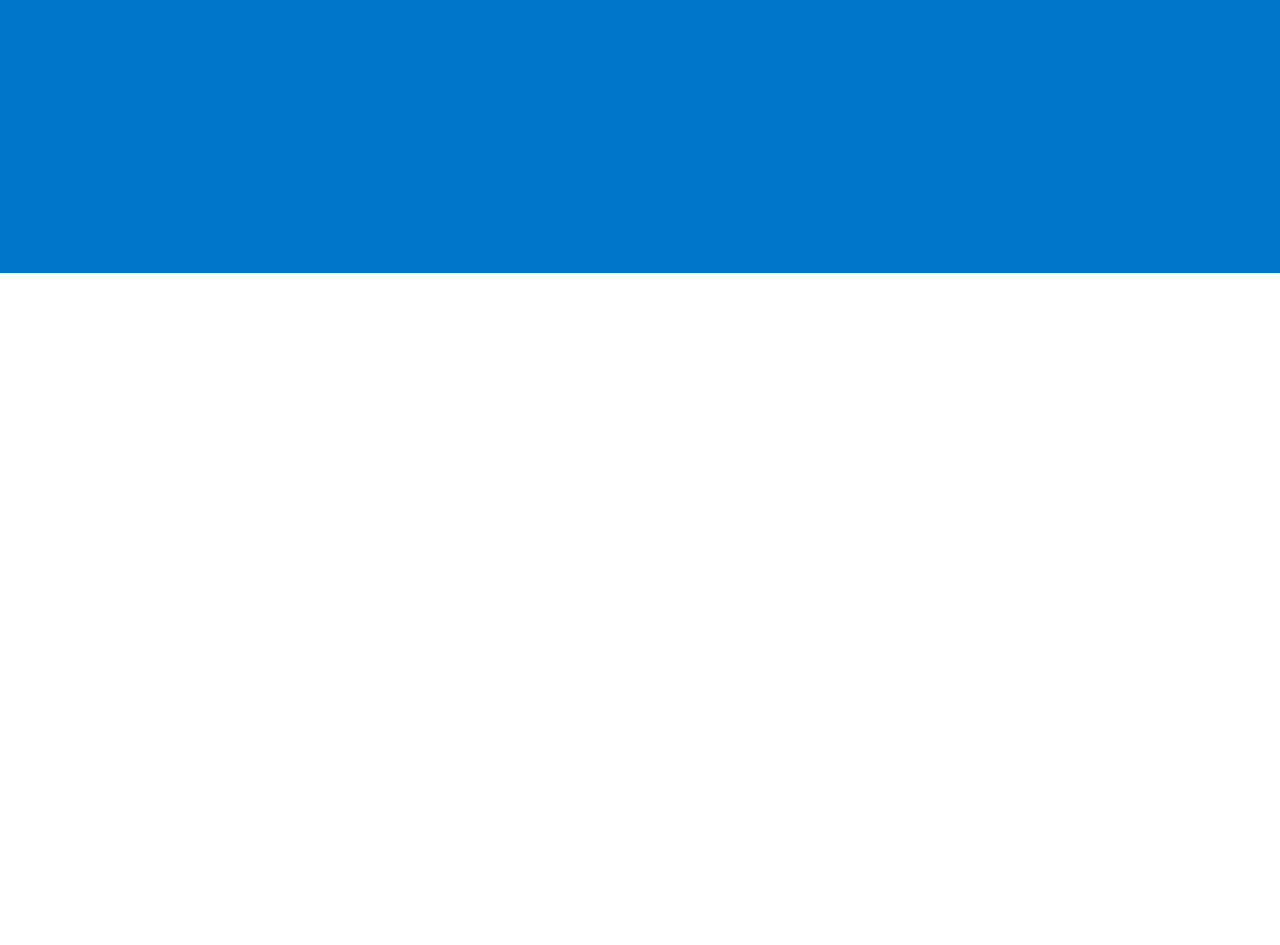
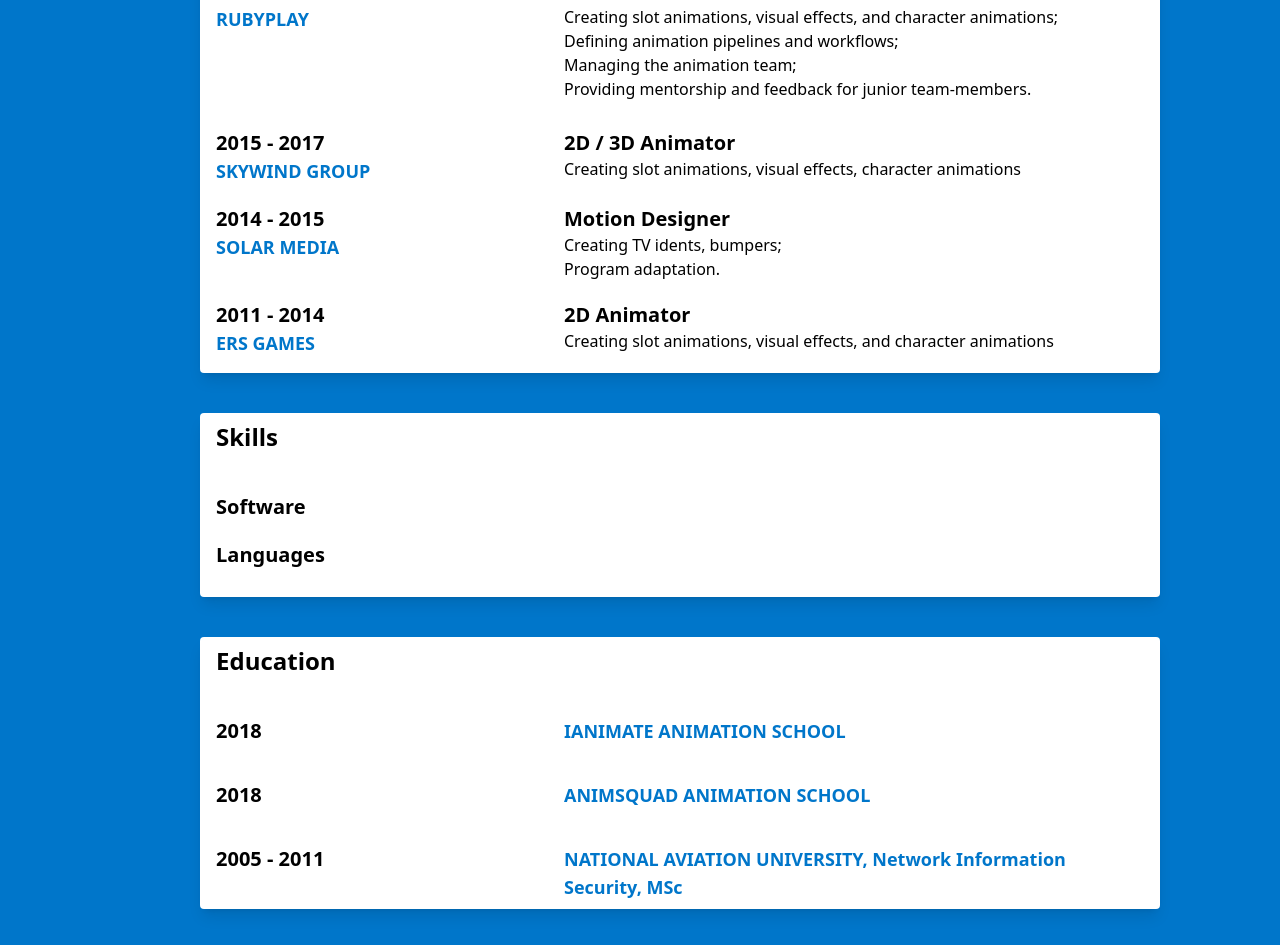
Before and after one commit to AleKoles/animator-cv-portfolio, a React (Create React App) app: page /Resume in a window 1280 px wide. Shown: the part 627-1572 px from the top of the page. Before the commit the page ends 900 px from the top, so only its background shows below. Built offline with nearby package versions, Linux system fonts and the light colour scheme.

Commit message:
feat: added content to resume page

```diff
--- a/src/components/Resume.jsx
+++ b/src/components/Resume.jsx
@@ -2,8 +2,8 @@
 
 const Resume = () => {
   return (
-    <div className="w-full h-screen bg-dark-blue absolute top-[100px]">
-      <h1 className="my-10 py-10 text-white text-4xl font-bold text-center">
+    <div className="w-full h-[2000px] bg-dark-blue absolute top-[100px]">
+      <h1 className="my-10 py-10 text-white text-5xl font-bold text-center">
         Resume
       </h1>
       <div className="flex justify-around items-center">
@@ -15,9 +15,9 @@
         </button>
       </div>
 
-      <div className="bg-white absolute rounded shadow-lg top-[320px] w-11/12 md:w-9/12 left-[16px] sm:left-[40px] md:left-[100px] lg:left-[200px]">
-        <div className="py-2 px-4">
-          <div className="grid grid-rows-14">
+      <div className=" absolute  top-[320px] w-11/12 md:w-9/12 left-[16px] sm:left-[40px] md:left-[100px] lg:left-[200px]">
+        <div className="py-2 px-4 bg-white rounded shadow-lg">
+          <div className="grid grid-rows-6">
             <div className="row">
               <div className="col-span-8  mb-5">
                 <h2 className="text-xl md:text-2xl font-bold">Experience</h2>
@@ -34,7 +34,7 @@
                     target="_blank"
                     rel="noreferrer"
                   >
-                    <h3 className="text-md md:text-lg font-bold uppercase text-dark-blue">
+                    <h3 className="text-md md:text-lg font-bold uppercase text-dark-blue hover:text-light-blue">
                       Apparat Gaming
                     </h3>
                   </a>
@@ -44,10 +44,190 @@
                     3D Animator / Modeller
                   </h2>
                   <p>
+                    Modelling, rigging and skinning characters; <br /> Creating
+                    slot animations, visual effects, and character animations.
+                  </p>
+                </div>
+              </div>
+            </div>
+            <div className="row row-span-2 mt-4">
+              <div className="grid grid-cols-8">
+                <div className="col-span-3">
+                  <h2 className="text-lg md:text-xl font-bold">2017 - 2022</h2>
+                  <a
+                    href="https://rubyplay.com/"
+                    target="_blank"
+                    rel="noreferrer"
+                  >
+                    <h3 className="text-md md:text-lg font-bold uppercase text-dark-blue hover:text-light-blue">
+                      RubyPlay
+                    </h3>
+                  </a>
+                </div>
+                <div className="col-span-5">
+                  <h2 className="text-lg md:text-xl font-bold">
+                    Lead Animator
+                  </h2>
+                  <p>
+                    Creating slot animations, visual effects, and character
+                    animations;
+                    <br />
+                    Defining animation pipelines and workflows;
+                    <br /> Managing the animation team;
+                    <br /> Providing mentorship and feedback for junior
+                    team-members.
+                  </p>
+                </div>
+              </div>
+            </div>
+            <div className="row mt-2">
+              <div className="grid grid-cols-8">
+                <div className="col-span-3">
+                  <h2 className="text-lg md:text-xl font-bold">2015 - 2017</h2>
+                  <a
+                    href="https://www.skywindgroup.com/"
+                    target="_blank"
+                    rel="noreferrer"
+                  >
+                    <h3 className="text-md md:text-lg font-bold uppercase text-dark-blue hover:text-light-blue">
+                      Skywind Group
+                    </h3>
+                  </a>
+                </div>
+                <div className="col-span-5">
+                  <h2 className="text-lg md:text-xl font-bold">
+                    2D / 3D Animator
+                  </h2>
+                  <p>
                     Creating slot animations, visual effects, character
-                    animations; <br /> Modelling, rigging and skinning
-                    characters;
+                    animations
                   </p>
+                </div>
+              </div>
+            </div>
+            <div className="row mt-1">
+              <div className="grid grid-cols-8">
+                <div className="col-span-3">
+                  <h2 className="text-lg md:text-xl font-bold">2014 - 2015</h2>
+                  <a
+                    href="https://solarmedia.biz/?fbclid=IwAR0bXsk68A_TZBF01JII-EhO-qRwK1AG_k3Ys3k6bMjXvrWRaUK332EVSAE"
+                    target="_blank"
+                    rel="noreferrer"
+                  >
+                    <h3 className="text-md md:text-lg font-bold uppercase text-dark-blue hover:text-light-blue">
+                      Solar Media
+                    </h3>
+                  </a>
+                </div>
+                <div className="col-span-5">
+                  <h2 className="text-lg md:text-xl font-bold">
+                    Motion Designer
+                  </h2>
+                  <p>
+                    Creating TV idents, bumpers; <br />
+                    Program adaptation.
+                  </p>
+                </div>
+              </div>
+            </div>
+            <div className="row md:mt-5 mb-2">
+              <div className="grid grid-cols-8">
+                <div className="col-span-3">
+                  <h2 className="text-lg md:text-xl font-bold">2011 - 2014</h2>
+                  <a
+                    href="https://www.linkedin.com/company/apparatgaming/"
+                    target="_blank"
+                    rel="noreferrer"
+                  >
+                    <h3 className="text-md md:text-lg font-bold uppercase text-dark-blue hover:text-light-blue">
+                      ERS Games
+                    </h3>
+                  </a>
+                </div>
+                <div className="col-span-5">
+                  <h2 className="text-lg md:text-xl font-bold">2D Animator</h2>
+                  <p>
+                    Creating slot animations, visual effects, and character
+                    animations
+                  </p>
+                </div>
+              </div>
+            </div>
+          </div>
+        </div>
+        <div className="mt-10 py-2 px-4 bg-white rounded shadow-lg">
+          <div>
+            <h2 className="text-xl md:text-2xl font-bold mb-10">Skills</h2>
+          </div>
+          <div>
+            <h3 className="text-lg md:text-xl font-bold mb-5">Software</h3>
+            <div className="flex justify-around items-center flex-wrap"></div>
+          </div>
+          <div>
+            <h3 className="text-lg md:text-xl font-bold mb-5">Languages</h3>
+          </div>
+        </div>
+        <div className="mt-10 py-2 px-4 bg-white rounded shadow-lg">
+          <div className="grid grid-rows-4">
+            <div className="row">
+              <div className="col-span-8  mb-5">
+                <h2 className="text-xl md:text-2xl font-bold">Education</h2>
+              </div>
+            </div>
+            <div className="row mt-2">
+              <div className="grid grid-cols-8">
+                <div className="col-span-3">
+                  <h2 className="text-lg md:text-xl font-bold">2018</h2>
+                </div>
+                <div className="col-span-5">
+                  <a
+                    href="https://ianimate.net/"
+                    target="_blank"
+                    rel="noreferrer"
+                  >
+                    <h3 className="text-md md:text-lg font-bold uppercase text-dark-blue hover:text-light-blue">
+                      iAnimate Animation School
+                    </h3>
+                  </a>
+                </div>
+              </div>
+            </div>
+            <div className="row mt-2">
+              <div className="grid grid-cols-8">
+                <div className="col-span-3">
+                  <h2 className="text-lg md:text-xl font-bold">2018</h2>
+                </div>
+                <div className="col-span-5">
+                  <a
+                    href="https://www.animsquad.com/"
+                    target="_blank"
+                    rel="noreferrer"
+                  >
+                    <h3 className="text-md md:text-lg font-bold uppercase text-dark-blue hover:text-light-blue">
+                      Animsquad Animation School
+                    </h3>
+                  </a>
+                </div>
+              </div>
+            </div>
+            <div className="row mt-2">
+              <div className="grid grid-cols-8">
+                <div className="col-span-3">
+                  <h2 className="text-lg md:text-xl font-bold">2005 - 2011</h2>
+                </div>
+                <div className="col-span-5">
+                  <a
+                    href="https://nau.edu.ua/en/"
+                    target="_blank"
+                    rel="noreferrer"
+                  >
+                    <h3 className="text-md md:text-lg font-bold uppercase text-dark-blue hover:text-light-blue">
+                      National Aviation University,{" "}
+                      <span className="capitalize">
+                        Network Information Security, MSc
+                      </span>
+                    </h3>
+                  </a>
                 </div>
               </div>
             </div>
```
